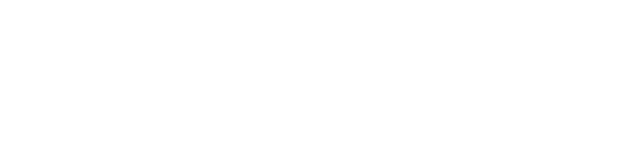
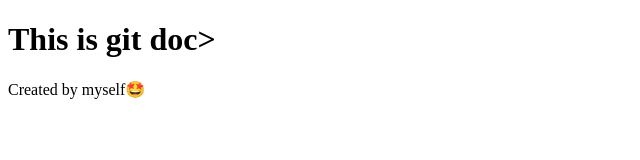
Before and after one commit to ydt3293/test2, a plain HTML site: page index.html in a window 1280 px wide. Shown: the whole page, without its empty margins (0-640 px from the left). Drawn offline with Linux system fonts and the light colour scheme.

Commit message:
add some commit to index.html file

```diff
--- a/index.html
+++ b/index.html
@@ -6,6 +6,7 @@
     <title>Document</title>
 </head>
 <body>
-
+    <h1>This is git doc></h1>
+    <p>Created by myself🤩</p>
 </body>
 </html>
```
Also changed, not shown: starter.txt.
